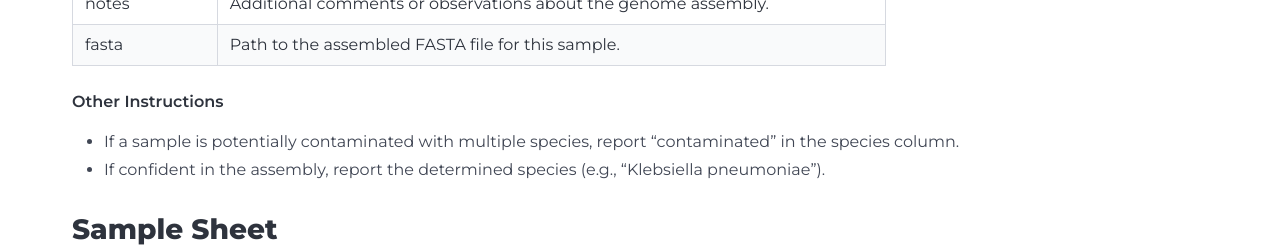
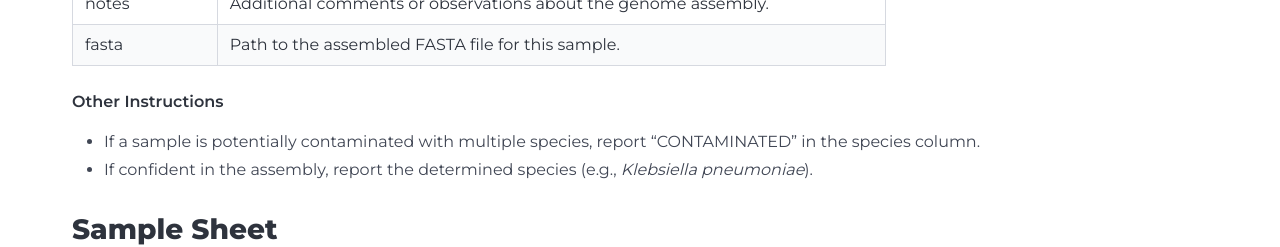
Before and after one commit to happykhan/ghrupuzzle, a Next.js app: page /assembly/practice in a window 1280 px wide. Shown: the part 880-1127 px from the top of the page. Built offline with nearby package versions, Linux system fonts and the light colour scheme.

Commit message:
added some styling

```diff
--- a/app/assembly/assembly_dataset.tsx
+++ b/app/assembly/assembly_dataset.tsx
@@ -26,8 +26,8 @@ const AssemblyExercise: React.FC<{ samples: Sample[], speciesList: string[], sam
             <br/>
             <strong>Other Instructions</strong>
             <ul>
-            <li>If a sample is potentially contaminated with multiple species, report “contaminated” in the species column.</li>
-            <li>If confident in the assembly, report the determined species (e.g., “Klebsiella pneumoniae”).</li>
+            <li>If a sample is potentially contaminated with multiple species, report “CONTAMINATED” in the species column.</li>
+            <li>If confident in the assembly, report the determined species (e.g., <em>Klebsiella pneumoniae</em>).</li>
             </ul>
 
             <h2>Sample Sheet</h2>
```
